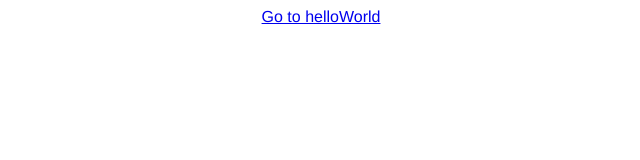
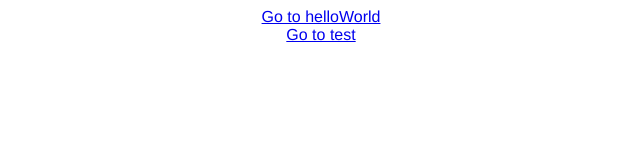
Before and after one commit to linnno/vue3-vite2-ts-element, a Vue app: page / in a window 1280 px wide. Shown: the top 160 px of the page, without its empty margins (319-959 px from the left). Built offline with nearby package versions, Linux system fonts and the light colour scheme.

Commit message:
添加vuex4测试

```diff
--- a/package.json
+++ b/package.json
@@ -8,10 +8,12 @@
   },
   "dependencies": {
     "vue": "^3.0.5",
-    "vue-router": "4"
+    "vue-router": "4",
+    "vuex": "^4.0.2"
   },
   "devDependencies": {
     "@vitejs/plugin-vue": "^1.2.3",
+    "@types/node": "^15.12.5",
     "@vue/compiler-sfc": "^3.0.5",
     "typescript": "^4.1.3",
     "vite": "^2.3.5",
--- a/src/main.ts
+++ b/src/main.ts
@@ -3,5 +3,11 @@ import App from './App.vue'
 import router from "./router";
 const app = createApp(App)
 
+import  store from './store/index';
+
+store.forEach(({modelName,key})=>{
+  app.use(modelName,key)
+})
+
 app.use(router)
 app.mount('#app')
--- a/src/router/index.ts
+++ b/src/router/index.ts
@@ -9,6 +9,10 @@ const routes: Array<RouteRecordRaw> = [
 		path: "/helloWorld",
 		name: "HelloWorld",
 		component: () => import("../views/helloworld.vue"),
+  }, {
+		path: "/test",
+		name: "Test",
+		component: () => import("../views/test.vue"),
   }
 ];
 
--- /dev/null
+++ b/src/store/index.ts
@@ -0,0 +1,11 @@
+// store/index.ts
+import user,{ key as userKey } from "./modules/user";
+
+const storArr = [
+  {
+    modelName: user,
+    key: userKey
+  }
+]
+
+export default storArr;
--- /dev/null
+++ b/src/store/modules/user.ts
@@ -0,0 +1,32 @@
+// store/count.ts
+import {InjectionKey} from 'vue';  // store namespace
+import { createStore, useStore as baseUseStore, Store } from 'vuex'
+
+export interface Props {
+	count: number
+}
+
+export const key: InjectionKey<Store<Props>> = Symbol()
+
+export default createStore<Props>({
+	state: {
+		count: 0
+	},
+	mutations: {
+		increment(state): void {
+			state.count++
+		},
+		decrement(state): void {
+			state.count--
+		}
+	},
+	actions: {
+    // increment (context) {
+    //   context.commit('increment')
+    // }
+  }
+})
+
+export function useStore () {
+	return baseUseStore(key)
+}
--- a/src/views/home.vue
+++ b/src/views/home.vue
@@ -1,9 +1,13 @@
 <template>
   <router-link to="/helloWorld">Go to helloWorld</router-link>
+  <br>
+  <router-link to="/test">Go to test</router-link>
 </template>
 
 <script>
+
 </script>
 
 <style scoped>
+
 </style>
--- /dev/null
+++ b/src/views/test.vue
@@ -0,0 +1,35 @@
+<template>
+  {{count}}
+  <button @click="increment">add</button>
+</template>
+
+<script lang='ts'>
+import { ref, reactive, onMounted, computed } from 'vue'
+import  {useStore } from "@/store/modules/user";
+
+export default {
+  setup() {
+    const store = useStore()
+    const readersNumber = ref<number>(0)
+    const book = reactive({ title: 'Vue 3 Guide' })
+    const count = computed(() => store.state.count)
+    onMounted(() => {
+    })
+    function increment() {
+      store.commit('increment')
+      console.log(count.value);
+    }
+
+    return {
+      readersNumber,
+      book,
+      count,
+      increment,
+      decrement:()=>store.commit('decrement')
+    }
+  }
+}
+</script>
+
+<style scoped>
+</style>
--- a/vite.config.ts
+++ b/vite.config.ts
@@ -1,25 +1,16 @@
+import { resolve } from "path";
 import { defineConfig } from 'vite'
 import vue from '@vitejs/plugin-vue'
 
-// https://vitejs.dev/config/
 export default defineConfig({
   base: process.env.NODE_ENV === 'production' ? '/vue3-vite2-ts-element/' : '/',
   server: {
     https: false,
-    // proxy: createProxy(VITE_PROXY),
+  },
+  resolve: {
+    alias: { // 还需在tscofig中配置
+      '@': resolve(__dirname, './src'),
+    },
   },
   plugins: [vue()]
 })
-
-
-// export default({ command }) => {
-//   return {
-//     base: process.env.NODE_ENV === 'production' ? '/[项目名]/' : '/',
-//     // 服务端渲染
-//     server: {
-//       https: false,
-//       // proxy: createProxy(VITE_PROXY),
-//     },
-//     plugins: [vue()]
-//   };
-// };
```
Also changed, not shown: tsconfig.json (+6 -1 lines), 1 other file (tests, documents, lock files or other folders).
